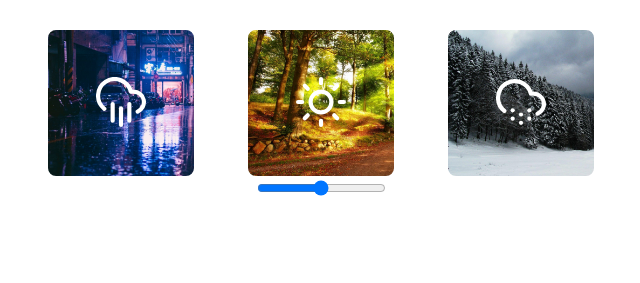
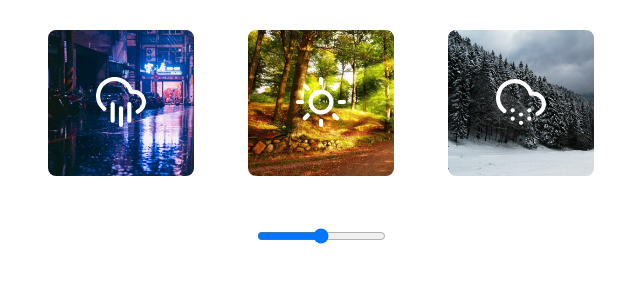
Before and after one commit to IbragimovaN/Weather-sounds, a website built with webpack: page public/index.html in a window 1280 px wide. Shown: the part 119-402 px from the top of the page, without its empty margins (319-959 px from the left). Built offline with nearby package versions, Linux system fonts and the light colour scheme.

Commit message:
style: подвинут инпут

```diff
--- a/src/index.scss
+++ b/src/index.scss
@@ -26,6 +26,9 @@ body {
   img {
     width: 50px;
     height: 50px;
+  }
+  input {
+    margin-top: 50px;
   }
 
   .btnWrapper {
```
